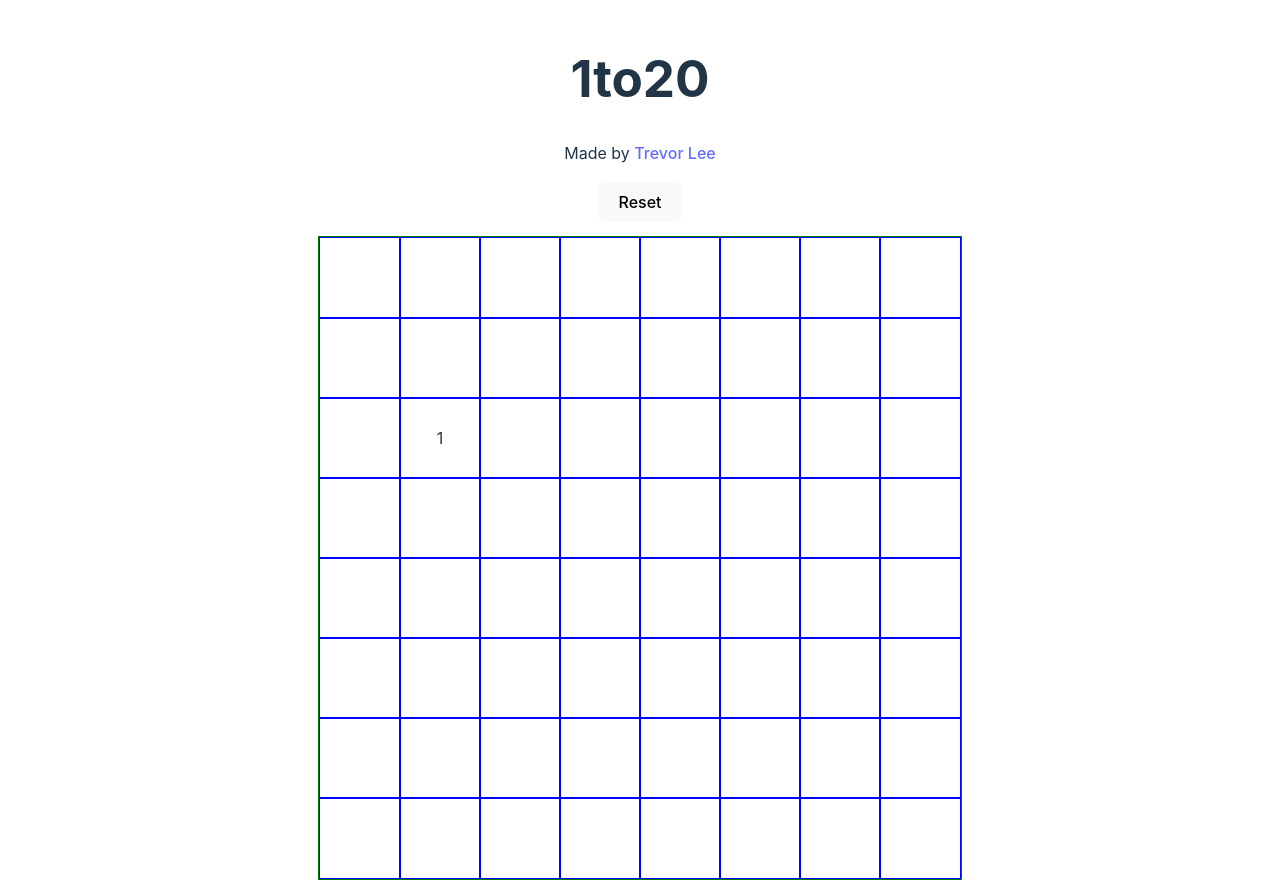
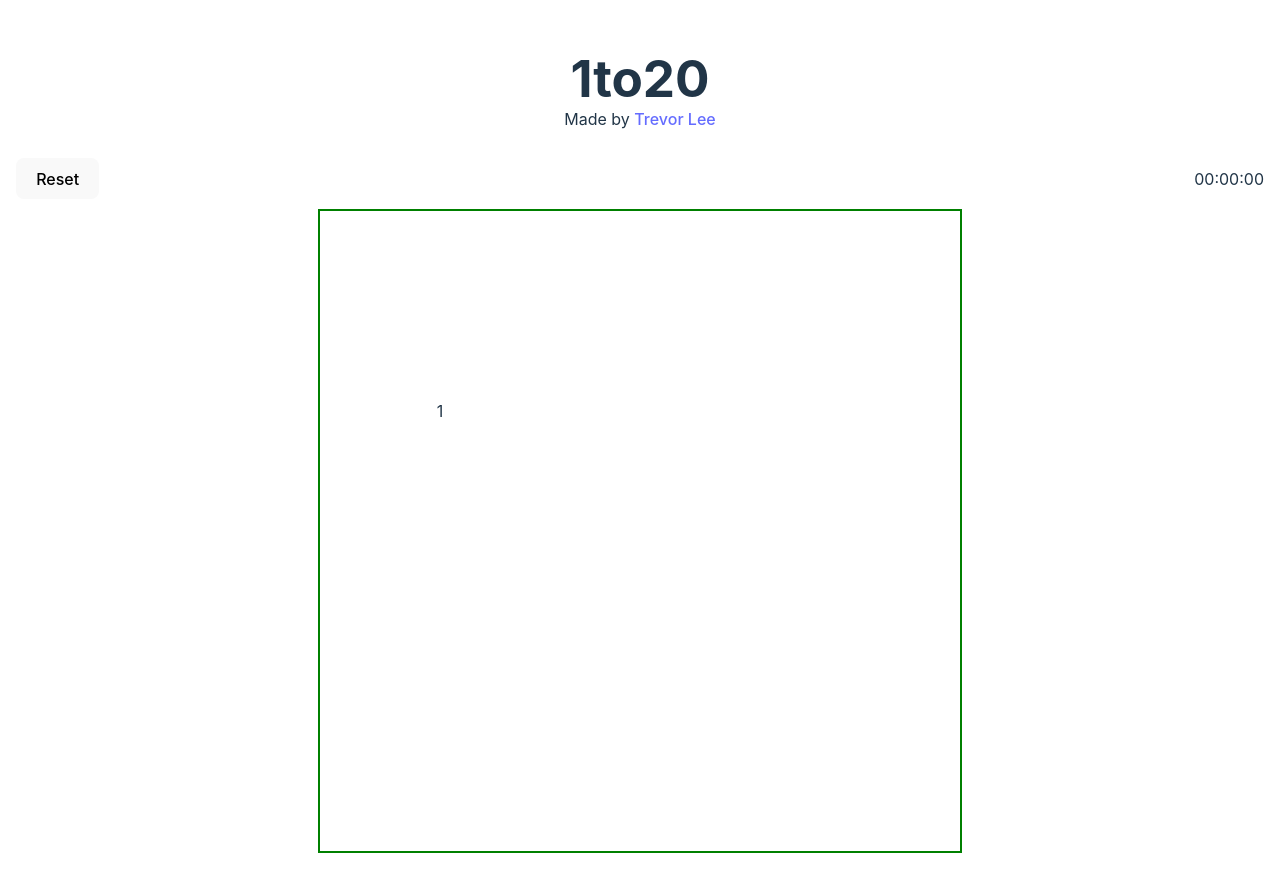
Before and after one commit to boogerbuttcheeks/1to20, a React (Vite) app: page / in a window 1280 px wide. After the commit the page ends 867 px from the top, so only its background shows below. Built offline with nearby package versions, Linux system fonts and the light colour scheme.

Commit message:
reset, stopwatch implemented

```diff
--- a/src/App.css
+++ b/src/App.css
@@ -22,7 +22,7 @@
 }
 
 .box {
-  outline: 1px solid blue;
+  /* outline: 1px solid blue; */
   display: flex;
   align-items: center;
   justify-content: center;
@@ -43,3 +43,15 @@
   left: 50%;
   transform: translate(-50%, -50%);
 }
+
+.title {
+  margin-bottom: -1rem;
+}
+
+.instructions {
+  display: flex;
+  justify-content: space-between;
+  align-items: center;
+  margin-bottom: 1rem;
+  height: 2rem;
+}
--- a/src/App.jsx
+++ b/src/App.jsx
@@ -1,10 +1,14 @@
 import { useState, useEffect, useRef } from 'react'
 import './App.css'
+
+import Stopwatch from "./components/Stopwatch"
 
 function App() {
   const [scoreBoxes, setScoreBoxes] = useState([])
   const [currentBox, setCurrentBox] = useState(0)
-  const [gameStarted, setGameStarted] = useState(false)
+  const [timeStarted, setTimeStarted] = useState(false)
+  const [gameFinished, setGameFinished] = useState(false)
+
   const boxRefs = useRef([])
 
   const boxes = [...Array(64)].map((_, index) => index + 1)
@@ -24,6 +28,10 @@ function App() {
     function handleBoxClick(e) {
       const clickedBox = parseInt(e.target.id);
 
+      if (clickedBox === scoreBoxes[0]) {
+        setTimeStarted(true)
+      }
+
       if (clickedBox === scoreBoxes[currentBox]) {
         e.target.textContent = "";
         e.target.style.visibility = "hidden";
@@ -37,7 +45,9 @@ function App() {
             nextBoxRef.textContent = currentBox + 2;
           }
         } else {
-          alert("You won!");
+          setTimeStarted(false)
+          setGameFinished(true)
+          console.log("You won!");
         }
       }
     }
@@ -56,7 +66,6 @@ function App() {
   }, [scoreBoxes, currentBox])
 
   function handleStart() {
-    setGameStarted(true)
     let arr = []
     while (arr.length < 20) {
       let r = Math.floor(Math.random() * 64)
@@ -67,7 +76,8 @@ function App() {
   }
 
   function handleReset() {
-    setGameStarted(false)
+    setTimeStarted(false)
+    setGameFinished(false)
 
     // Set currentBox to 0 to start over
     setCurrentBox(0);
@@ -83,10 +93,14 @@ function App() {
 
   return (
     <div className="App">
-      <h1>1to20</h1>
-      <p>Made by <a href="https://trevortylerlee.com">Trevor Lee</a></p>
+      <h1 className="title">1to20</h1>
+      <p style={{marginBottom: "2rem"}}>Made by <a href="https://trevortylerlee.com">Trevor Lee</a></p>
 
-      <button onClick={handleReset} style={{marginBottom: "1rem"}}>Reset</button>
+      <div className="instructions">
+      <button onClick={handleReset}>Reset</button>
+
+      <Stopwatch timeStarted={timeStarted} gameFinished={gameFinished}/>
+      </div>
 
       <div className="game-wrapper">
         {boxes.map((box, index) => (
--- /dev/null
+++ b/src/components/Stopwatch/index.jsx
@@ -0,0 +1,47 @@
+import { useState, useEffect } from "react";
+
+// https://github.com/w3collective/react-stopwatch
+
+export default function Stopwatch({timeStarted, gameFinished}) {
+  const [time, setTime] = useState(0);
+  const [running, setRunning] = useState(false);
+
+  useEffect(() => {
+    if (timeStarted) {
+      setRunning(true)
+    } else if (gameFinished) {
+      setRunning(false)
+      console.log("Your time was " + time)
+    } else {
+      setRunning(false)
+      setTime(0)
+    }
+  }, [timeStarted, gameFinished])
+
+  useEffect(() => {
+    let interval;
+    if (running) {
+      interval = setInterval(() => {
+        setTime((prevTime) => prevTime + 10);
+      }, 10);
+    } else if (!running) {
+      clearInterval(interval);
+    }
+    return () => clearInterval(interval);
+  }, [running]);
+
+  return (
+    <div>
+      <div>
+        <span>{("0" + Math.floor((time / 60000) % 60)).slice(-2)}:</span>
+        <span>{("0" + Math.floor((time / 1000) % 60)).slice(-2)}:</span>
+        <span>{("0" + ((time / 10) % 100)).slice(-2)}</span>
+      </div>
+      {/* <div className="buttons">
+        <button onClick={() => setRunning(true)}>Start</button>
+        <button onClick={() => setRunning(false)}>Stop</button>
+        <button onClick={() => setTime(0)}>Reset</button>
+      </div> */}
+    </div>
+  );
+};
```
